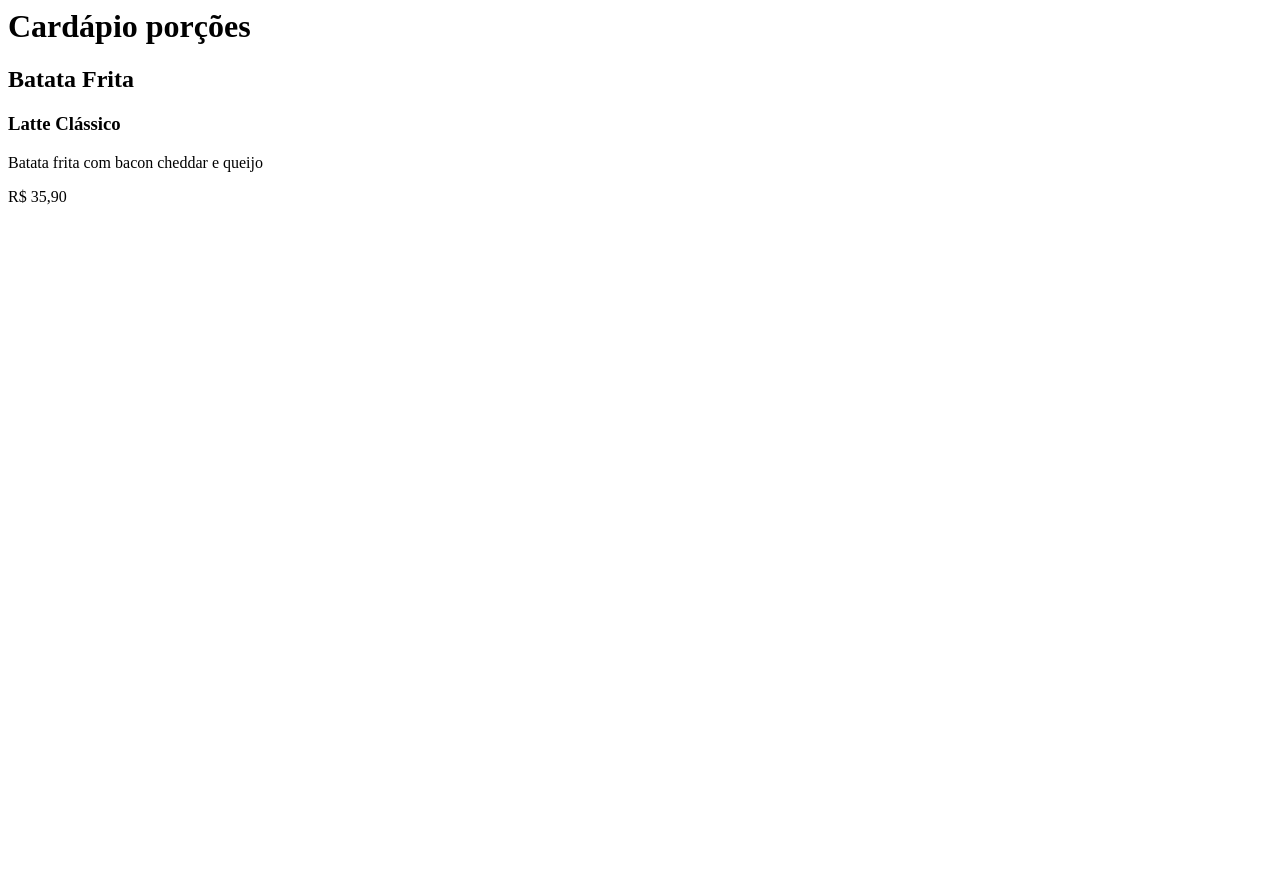
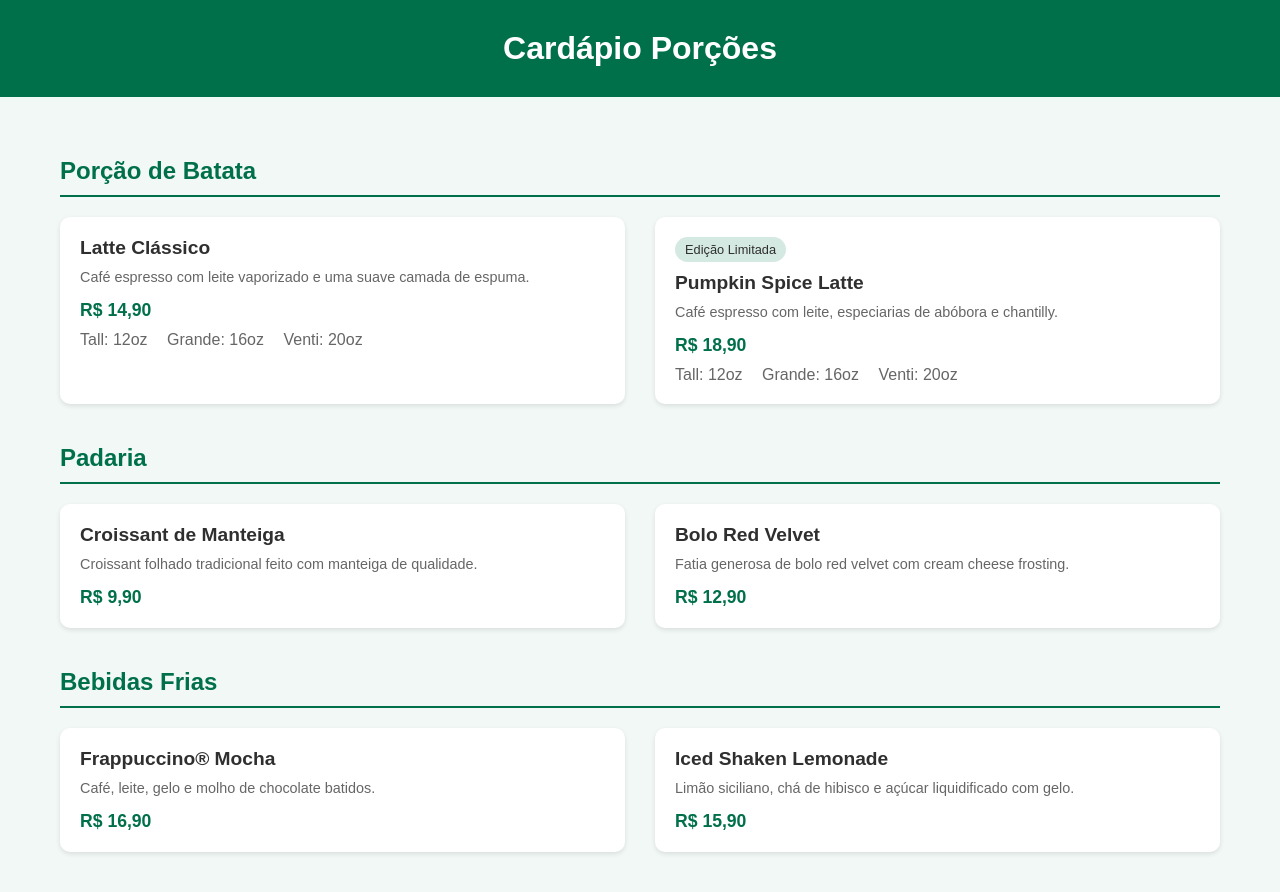
Before and after one commit to taylormurawki/TSL-alimentos, a plain HTML site: page index.html in a window 1280 px wide. Before the commit the page ends 800 px from the top, so only its background shows below. Drawn offline with Linux system fonts and the light colour scheme.

Commit message:
terminei os codigos

```diff
--- a/index.html
+++ b/index.html
@@ -1,20 +1,82 @@
-<html lang="pt-br">
+
+<!DOCTYPE html>
+<html lang="pt-BR">
 <head>
     <meta charset="UTF-8">
     <meta name="viewport" content="width=device-width, initial-scale=1.0">
-    <title>TSL Alimentos</title>
+    <title>Cardápio TSL Porções</title>
+    <link rel="stylesheet" href="style.css">
 </head>
 <body>
-  <header class="header">
-    <h1>Cardápio porções</h1>
-  </header>
+    <header class="header">
+        <h1>Cardápio Porções</h1>
+    </header>
+
+    <div class="container">
+        <!-- Cafés Quentes -->
+        <section class="menu-category">
+            <h2 class="category-title">Porção de Batata</h2>
+            <div class="menu-grid">
+                <article class="menu-item">
+                    <h3 class="item-name">Latte Clássico</h3>
+                    <p class="item-description">Café espresso com leite vaporizado e uma suave camada de espuma.</p>
+                    <span class="item-price">R$ 14,90</span>
+                    <ul class="item-sizes">
+                        <li>Tall: 12oz</li>
+                        <li>Grande: 16oz</li>
+                        <li>Venti: 20oz</li>
+                    </ul>
+                </article>
+
+                <article class="menu-item">
+                    <div class="seasonal-badge">Edição Limitada</div>
+                    <h3 class="item-name">Pumpkin Spice Latte</h3>
+                    <p class="item-description">Café espresso com leite, especiarias de abóbora e chantilly.</p>
+                    <span class="item-price">R$ 18,90</span>
+                    <ul class="item-sizes">
+                        <li>Tall: 12oz</li>
+                        <li>Grande: 16oz</li>
+                        <li>Venti: 20oz</li>
+                    </ul>
+                </article>
+            </div>
+        </section>
+
+        <!-- Padaria -->
+        <section class="menu-category">
+            <h2 class="category-title">Padaria</h2>
+            <div class="menu-grid">
+                <article class="menu-item">
+                    <h3 class="item-name">Croissant de Manteiga</h3>
+                    <p class="item-description">Croissant folhado tradicional feito com manteiga de qualidade.</p>
+                    <span class="item-price">R$ 9,90</span>
+                </article>
+
+                <article class="menu-item">
+                    <h3 class="item-name">Bolo Red Velvet</h3>
+                    <p class="item-description">Fatia generosa de bolo red velvet com cream cheese frosting.</p>
+                    <span class="item-price">R$ 12,90</span>
+                </article>
+            </div>
+        </section>
+
+        <!-- Bebidas Frias -->
+        <section class="menu-category">
+            <h2 class="category-title">Bebidas Frias</h2>
+            <div class="menu-grid">
+                <article class="menu-item">
+                    <h3 class="item-name">Frappuccino® Mocha</h3>
+                    <p class="item-description">Café, leite, gelo e molho de chocolate batidos.</p>
+                    <span class="item-price">R$ 16,90</span>
+                </article>
+
+                <article class="menu-item">
+                    <h3 class="item-name">Iced Shaken Lemonade</h3>
+                    <p class="item-description">Limão siciliano, chá de hibisco e açúcar liquidificado com gelo.</p>
+                    <span class="item-price">R$ 15,90</span>
+                </article>
+            </div>
+        </section>
+    </div>
 </body>
 </html>
-<dev class="container">
-<selection class="menu-category">
-    <h2 class="category-title">Batata Frita</h2>
-    <div class="menu-grid">
-        <article class="menu-item">
-            <h3 class="item-name">Latte Clássico</h3>
-<p class="item-description">Batata frita com bacon cheddar e queijo</p>
-<span class="item-price">R$ 35,90</span>
--- a/style.css
+++ b/style.css
@@ -0,0 +1,95 @@
+/* Reset básico */
+* {
+    margin: 0;
+    padding: 0;
+    box-sizing: border-box;
+    font-family: Arial, sans-serif;
+}
+
+/* Estilos gerais */
+body {
+    background-color: #f1f8f5;
+}
+
+.container {
+    max-width: 1200px;
+    margin: 0 auto;
+    padding: 20px;
+}
+
+/* Cabeçalho */
+.header {
+    background-color: #00704A;
+    color: white;
+    text-align: center;
+    padding: 30px;
+    margin-bottom: 40px;
+}
+
+/* Categorias */
+.menu-category {
+    margin-bottom: 40px;
+}
+
+.category-title {
+    color: #00704A;
+    border-bottom: 2px solid #00704A;
+    padding-bottom: 10px;
+    margin-bottom: 20px;
+}
+
+/* Grid de itens */
+.menu-grid {
+    display: grid;
+    grid-template-columns: repeat(auto-fit, minmax(300px, 1fr));
+    gap: 30px;
+}
+
+/* Cards de produtos */
+.menu-item {
+    background-color: white;
+    border-radius: 10px;
+    padding: 20px;
+    box-shadow: 0 2px 5px rgba(0,0,0,0.1);
+}
+
+.item-name {
+    color: #2F2F2F;
+    font-size: 1.2em;
+    margin-bottom: 10px;
+}
+
+.item-description {
+    color: #666;
+    font-size: 0.9em;
+    margin-bottom: 15px;
+}
+
+.item-price {
+    color: #00704A;
+    font-weight: bold;
+    font-size: 1.1em;
+}
+
+/* Tamanhos */
+.item-sizes {
+    list-style: none;
+    margin-top: 10px;
+}
+
+.item-sizes li {
+    display: inline-block;
+    margin-right: 15px;
+    color: #666;
+}
+
+/* Badge sazonal */
+.seasonal-badge {
+    background-color: #d4e9e2;
+    color: #2F2F2F;
+    padding: 5px 10px;
+    border-radius: 15px;
+    font-size: 0.8em;
+    display: inline-block;
+    margin-bottom: 10px;
+}
```
